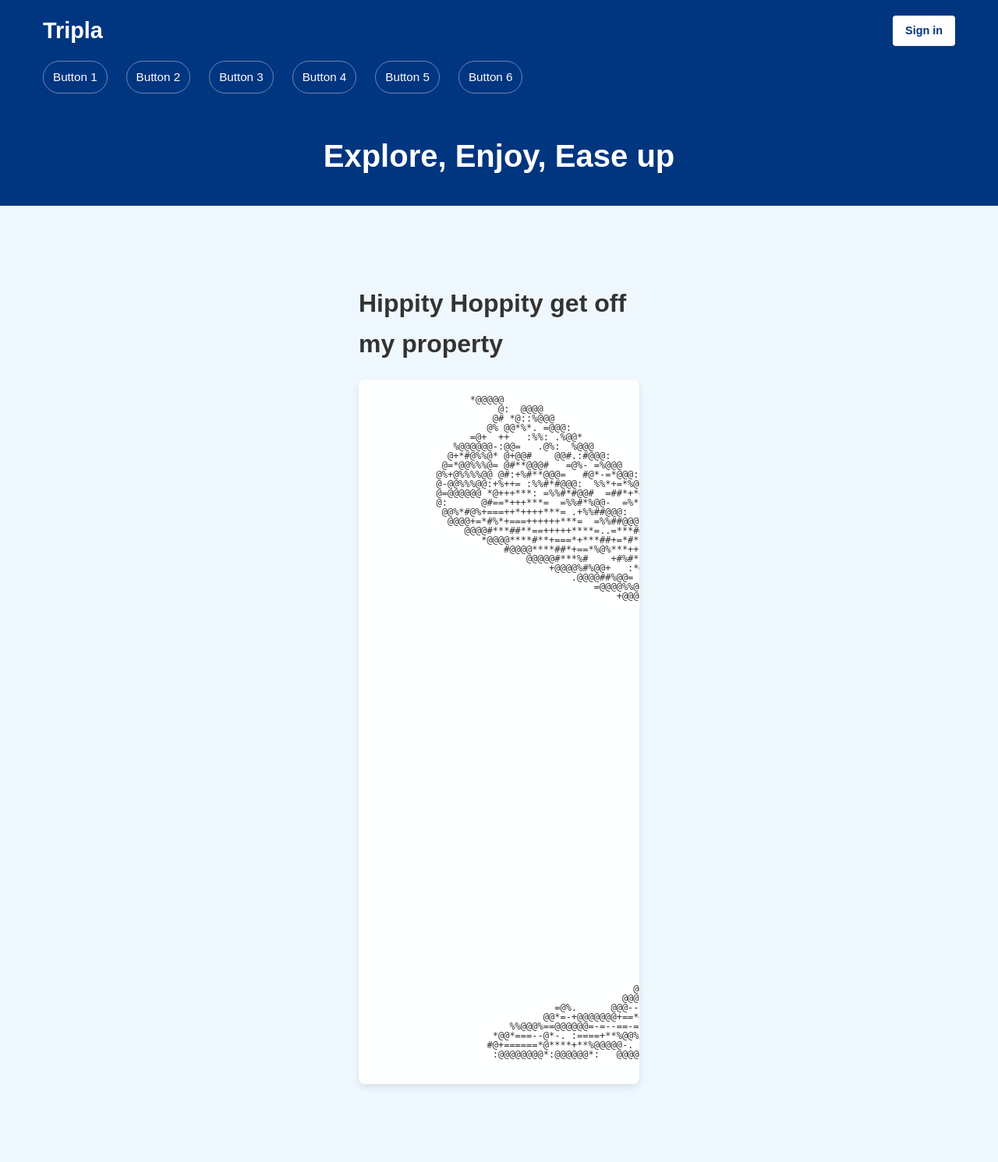
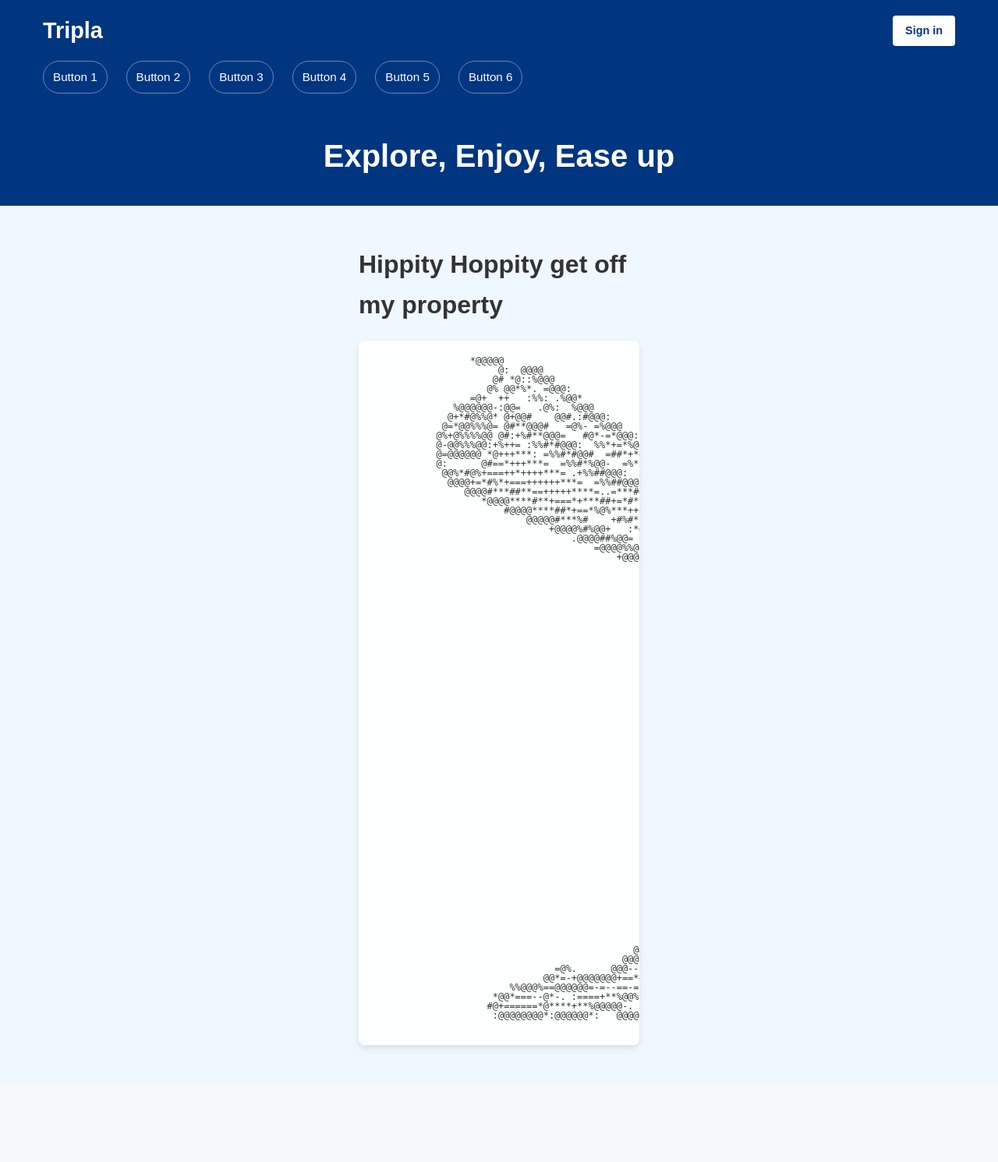
Before and after one commit to KenDorni/tripla, a PHP site: page /index.php?page=verification in a window 1280 px wide. Shown: the whole page at 78% size. After the commit the page ends 1348 px from the top, so only its background shows below. Run offline with PHP 8.4, Linux system fonts and the light colour scheme; some libraries are stand-ins or nearby versions.

Commit message:
small css change in verification.css

```diff
--- a/assets/css/verification.css
+++ b/assets/css/verification.css
@@ -13,7 +13,7 @@ body {
 
 .container {
     max-width: 400px;
-    margin: 100px auto;
+    margin: 50px auto;
     padding: 0 20px;
 }
 
```
